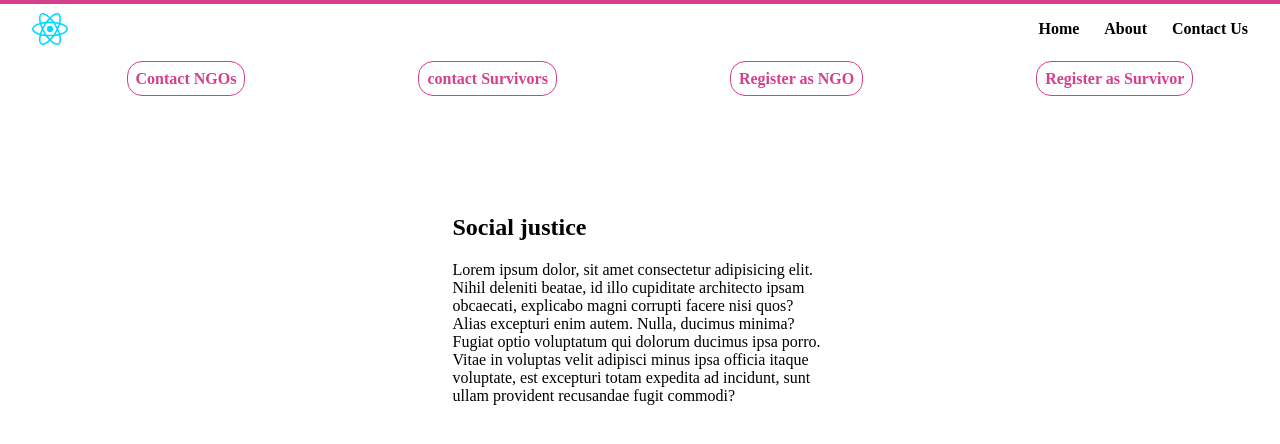
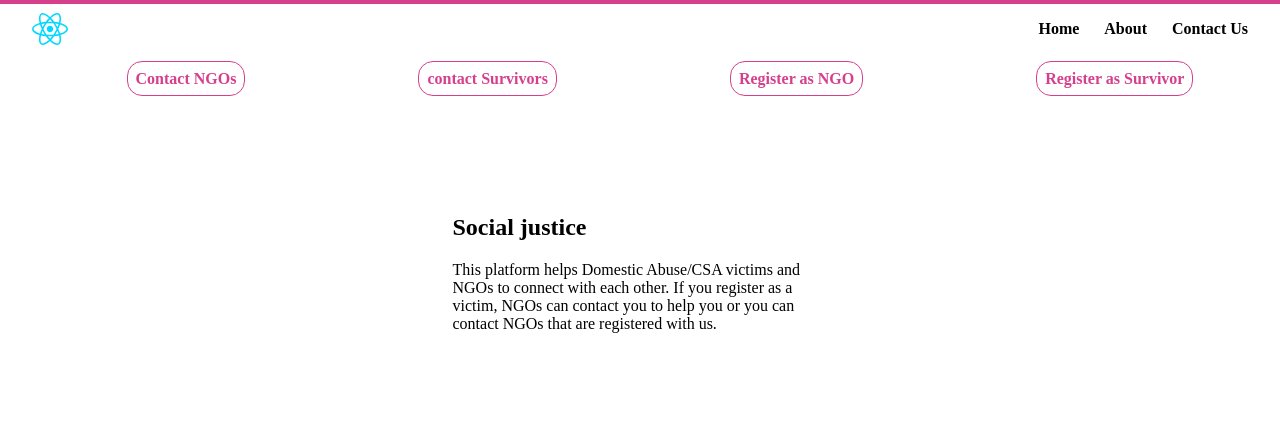
Before and after one commit to AnujDagade/EquitableElevationHack, a React (Vite) app: page / in a window 1280 px wide. Shown: the top 444 px of the page. Built offline with nearby package versions, Linux system fonts and the light colour scheme.

Commit message:
Hero sec updated

```diff
--- a/src/components/Content/Card.css
+++ b/src/components/Content/Card.css
@@ -11,6 +11,7 @@
     align-content: center;
     box-shadow: 0 4px 8px 0 rgba(0, 0, 0, 0.2);
     transition: 0.3s;
+    text-align: center;
 }
 
 /* .card div {
--- a/src/components/Content/Card.jsx
+++ b/src/components/Content/Card.jsx
@@ -8,15 +8,15 @@ export default function Card(props) {
     return (
         <div className='card'>
             <div className='name'>
-                <h4>{props.name}</h4>
+                <h4>Name: {props.name}</h4>
             </div>
             <div>
                 <p>
-                    {props.desc}
+                    <div><h4>Description:</h4></div>{props.desc}
                 </p>
             </div>
             <div>
-                {props.contact}
+                <h4>Contact:</h4>{props.contact}
             </div>
         </div>
     )
--- a/src/components/Hero/Hero.jsx
+++ b/src/components/Hero/Hero.jsx
@@ -12,8 +12,8 @@ export default function Hero() {
                         <h2>Social justice</h2>
                     </div>
                     <p>
-                        Lorem ipsum dolor, sit amet consectetur adipisicing elit. Nihil deleniti beatae, id illo cupiditate architecto ipsam obcaecati, explicabo magni corrupti facere nisi quos? Alias excepturi enim autem. Nulla, ducimus minima?
-                        Fugiat optio voluptatum qui dolorum ducimus ipsa porro. Vitae in voluptas velit adipisci minus ipsa officia itaque voluptate, est excepturi totam expedita ad incidunt, sunt ullam provident recusandae fugit commodi?
+                        This platform helps Domestic Abuse/CSA victims and NGOs to connect with each other.
+                        If you register as a victim, NGOs can contact you to help you or you can contact NGOs that are registered with us.
                     </p>
 
                 </div>
```
